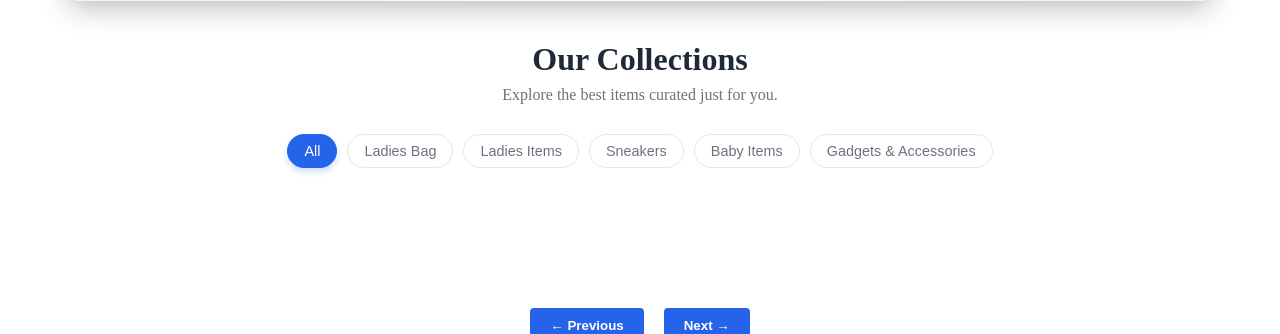
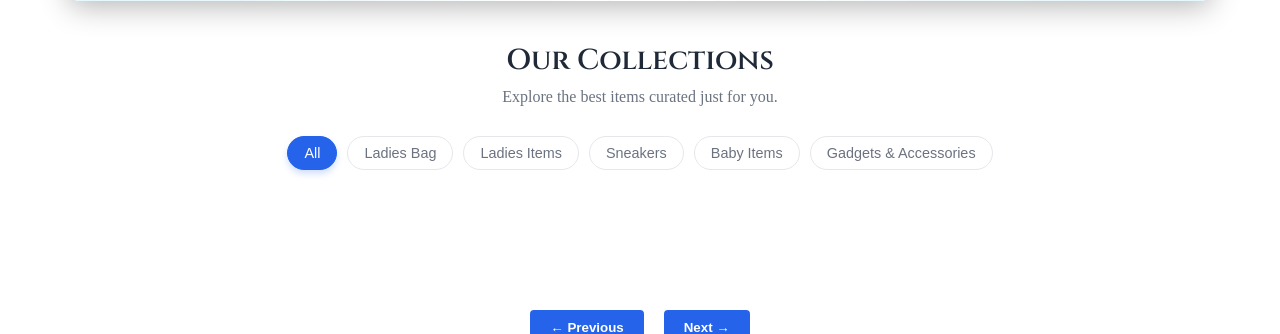
Before and after one commit to MidnightTerminal/python-app-store, a Flask app: page /shop in a window 1280 px wide. Shown: the part 578-912 px from the top of the page. Run offline with Flask 3, Linux system fonts and the light colour scheme; data that the repository does not hold is empty.

Commit message:
modern design

```diff
--- a/static/css/shop.css
+++ b/static/css/shop.css
@@ -40,9 +40,10 @@
  }
 
  .shop-title {
-     font-size: 2rem;
+     font-size: 1.8rem;
      margin-bottom: 8px;
      color: var(--showcase-primary-color);
+     font-family: 'Cinzel';
  }
 
  .shop-subtitle {
@@ -167,7 +168,7 @@
      border-radius: 4px;
      text-transform: uppercase;
      z-index: 10;
-    box-shadow: 0 2px 4px rgba(0,0,0,0.2);
+     box-shadow: 0 2px 4px rgba(0, 0, 0, 0.2);
  }
 
  .add-cart-btn.disabled {
--- a/static/css/style.css
+++ b/static/css/style.css
@@ -494,6 +494,7 @@
      line-height: 1.2;
      margin-bottom: 20px;
      letter-spacing: -1px;
+     font-family: 'Cinzel', serif;
  }
 
  .hero-text .highlight {
@@ -978,11 +979,11 @@
 
  .showcase-section h1 {
      text-align: center;
-     /* margin-bottom: 20px; */
      padding: 10px 0;
      background-color: #2563eb;
      color: white;
      border-radius: 6px;
+     font-family: 'Cinzel';
  }
 
  .product-section-header {
@@ -1001,6 +1002,7 @@
      display: flex;
      align-items: center;
      gap: 10px;
+     font-family: 'Cinzel';
  }
 
  .section-title p {
--- a/templates/shop.html
+++ b/templates/shop.html
@@ -9,8 +9,11 @@
     <link rel="stylesheet" href="{{ url_for('static', filename='css/shop.css') }}">
     <link rel="stylesheet" href="{{ url_for('static', filename='css/shared.css') }}">
     <link rel="stylesheet" href="{{ url_for('static', filename='css/responsive.css') }}">
+    <link rel="icon" type="image/x-icon" href="{{ url_for('static', filename='assets/favicon.ico') }}">
     <link href="https://unpkg.com/aos@2.3.1/dist/aos.css" rel="stylesheet">
     <link rel="stylesheet" href="https://cdnjs.cloudflare.com/ajax/libs/font-awesome/6.0.0/css/all.min.css">
+    <link href="https://fonts.googleapis.com/css2?family=Cinzel:wght@400;600&family=Lato:wght@300;400;700&display=swap" rel="stylesheet">
+
 </head>
 
 <body>
```
Also changed, not shown: templates/index.html (+9 -8 lines), static/assets/hero-images/hero_clothes.jpeg (added), static/assets/hero-images/hero_clothes.png (deleted), static/assets/hero-images/hero_gadgets.jpeg (added), static/assets/hero-images/hero_gadgets.png (deleted), static/assets/hero-images/hero_sneakers.jpg (added), static/assets/hero-images/hero_toys.jpeg (added), 3 other files. Lines whose indentation alone changed are shown as unchanged.
